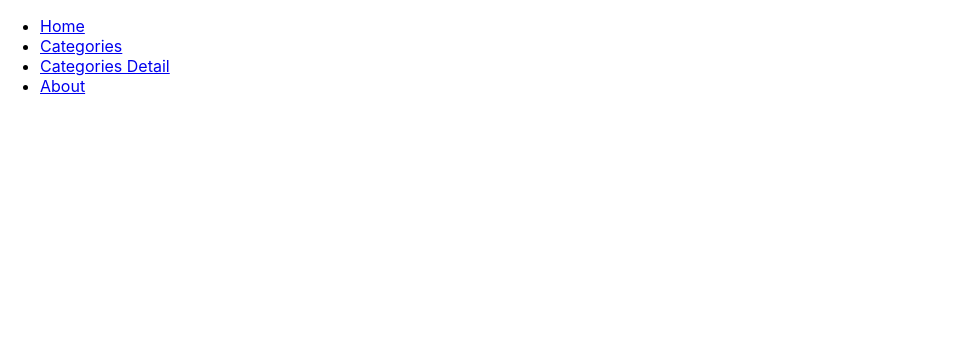
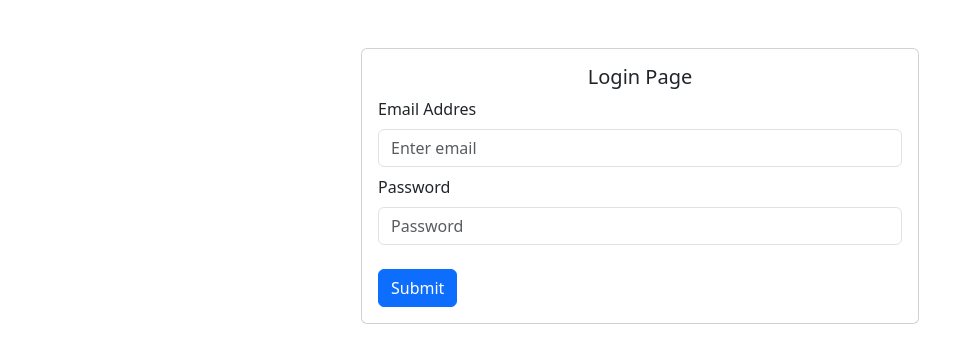
Before and after one commit to auliarakhman11/bwa-semina-frontend, a React (Create React App) app: page /signin in a window 1280 px wide. Shown: the top 362 px of the page, without its empty margins (0-959 px from the left). Built offline with nearby package versions, Linux system fonts and the light colour scheme.

Commit message:
Create Form Input and Button Component

```diff
--- a/package.json
+++ b/package.json
@@ -3,8 +3,10 @@
   "version": "0.1.0",
   "private": true,
   "dependencies": {
+    "bootstrap": "^5.3.3",
     "cra-template": "1.2.0",
     "react": "^19.0.0",
+    "react-bootstrap": "^2.10.6",
     "react-dom": "^19.0.0",
     "react-router-dom": "^6.28.0",
     "react-scripts": "5.0.1"
--- a/src/App.js
+++ b/src/App.js
@@ -1,41 +1,16 @@
-import logo from './logo.svg';
-import { BrowserRouter, Routes, Route, Link, useParams, useNavigate, useLocation } from 'react-router-dom';
-import './App.css';
+import { BrowserRouter, Routes, Route } from 'react-router-dom';
+import PageSignin from './pages/singin'
 
-function Home() {
-  return <h1>Home</h1>;
-}
 
-function Categories() {
-  return <h1>Categories</h1>;
-}
-
-function CategoriesDetail() {
-  let params = useParams();
-  return <h1>Categories</h1>;
-}
-
-function About() {
-  return <h1>About</h1>;
-}
 
 
 function App() {
   return (
     <BrowserRouter>
+      <Routes>
+        <Route path='/' element={ <>Home</> } />
+        <Route path='signin' element={ <PageSignin /> } />
 
-      <ul>
-        <li><Link to='/'>Home</Link></li>
-        <li><Link to='/categories'>Categories</Link></li>
-        <li><Link to='/categories'>Categories Detail</Link></li>
-        <li><Link to='/about'>About</Link></li>
-      </ul>
-
-      <Routes>
-        <Route path='/' element={ <Home /> } />
-        <Route path='categories' element={ <Categories /> } />
-        <Route path='categories/:id' element={ <CategoriesDetail /> } />
-        <Route path='about' element={ <About /> } />
       </Routes>
     </BrowserRouter>
 
--- /dev/null
+++ b/src/components/Button/index.js
@@ -0,0 +1,27 @@
+import React from "react";
+import { Button } from "react-bootstrap";
+
+function SButton({
+    children,
+    action,
+    variant,
+    size,
+    loading,
+    disabeld,
+    className,
+}) {
+    return (
+        <Button
+            className={className}
+            onClick={action}
+            variant={variant}
+            disabeld={disabeld}
+            size={size}
+        >
+            {loading ? 'Loading...' : children}
+
+        </Button>
+    );
+}
+
+export default SButton;
--- /dev/null
+++ b/src/components/TextInput/index.js
@@ -0,0 +1,16 @@
+import React from 'react';
+import { Form } from 'react-bootstrap';
+
+function TextInput({name, value, type, onChange, placeholder}) {
+    return (
+        <Form.Control
+            type={type}
+            name={name}
+            value={value}
+            placeholder={placeholder}
+            onChange={onChange}
+        />
+    );
+};
+
+export default TextInput;
--- /dev/null
+++ b/src/components/TextInputWithLabel/index.js
@@ -0,0 +1,21 @@
+import React from 'react';
+import { Form } from 'react-bootstrap';
+import TextInput from '../TextInput';
+
+function TextInputWithLabel({label, name, value, type, onChange, placeholder}) {
+    return (
+        <Form.Group className='mb-2'>
+            <Form.Label>{label}</Form.Label>
+            <TextInput
+                type={type}
+                name={name}
+                value={value}
+                placeholder={placeholder}
+                onChange={onChange}
+            />
+        </Form.Group>
+
+    );
+};
+
+export default TextInputWithLabel;
--- a/src/index.js
+++ b/src/index.js
@@ -3,6 +3,7 @@ import ReactDOM from 'react-dom/client';
 import './index.css';
 import App from './App';
 import reportWebVitals from './reportWebVitals';
+import 'bootstrap/dist/css/bootstrap.min.css';
 
 const root = ReactDOM.createRoot(document.getElementById('root'));
 root.render(
--- a/src/pages/singin/index.js
+++ b/src/pages/singin/index.js
@@ -0,0 +1,53 @@
+import React, { useState } from "react";
+import { Card, Container, Form } from "react-bootstrap";
+import SButton from "../../components/Button";
+import TextInputWithLabel from "../../components/TextInputWithLabel";
+
+function PageSignin() {
+    const [form, setForm] = useState({
+        email: '',
+        password: '',
+    });
+
+    const handleChange = (e)=>{
+        setForm({...form, [e.target.name]: e.target.value});
+    };
+
+    return (
+        <Container md={12}>
+            <Card style={{ width: '50%' }} className="m-auto mt-5">
+
+                <Card.Body>
+                <Card.Title className="text-center">Login Page</Card.Title>
+                <Form>
+
+                    <TextInputWithLabel
+                        label='Email Addres'
+                        name="email"
+                        value={form.email}
+                        type="email"
+                        placeholder="Enter email"
+                        onChange={handleChange}
+                    />
+
+                    <TextInputWithLabel
+                        label='Password'
+                        name="password"
+                        value={form.password}
+                        type="password"
+                        placeholder="Password"
+                        onChange={handleChange}
+                    />
+
+                    <SButton variant="primary" type="submit" className='mt-3'>
+                        Submit
+                    </SButton>
+                </Form>
+                </Card.Body>
+            </Card>
+
+        </Container>
+    )
+}
+
+export default PageSignin;
```
Also changed, not shown: 1 other file (tests, documents, lock files or other folders).
